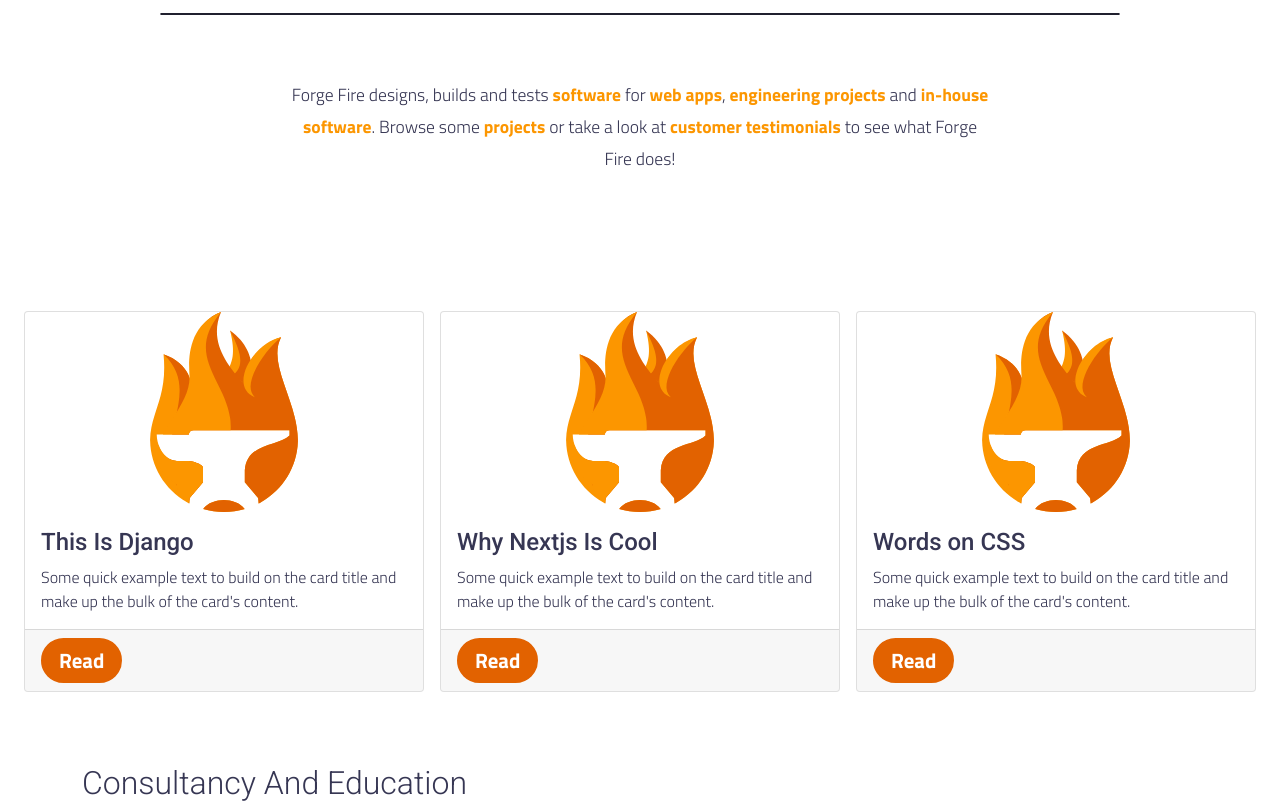
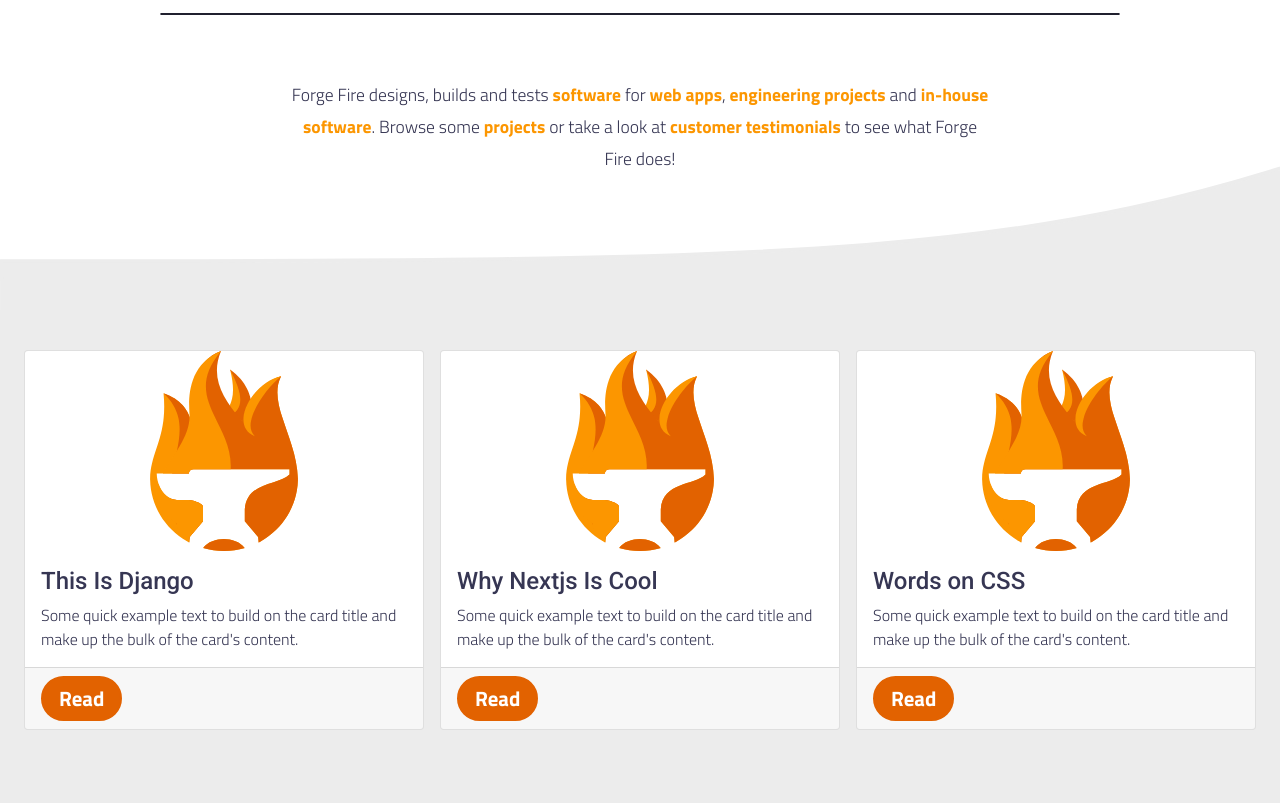
Before and after one commit to mickeybeurskens/forgefire-website, a Next.js app: page / in a window 1280 px wide. Shown: the part 600-1403 px from the top of the page. Built offline with nearby package versions, Linux system fonts and the light colour scheme.

Commit message:
Add swirl to home page background

```diff
--- /dev/null
+++ b/components/Swirl.js
@@ -0,0 +1,11 @@
+import styles from "../styles/swirl.module.scss"
+
+const Swirl = () => {
+  return (
+    <>
+      <div className={styles.swirl}/>
+    </>
+  )
+}
+
+export default Swirl
--- a/pages/index.js
+++ b/pages/index.js
@@ -1,17 +1,22 @@
 import React from 'react'
 import Hero from '../components/home/Hero'
+import Swirl from '../components/Swirl'
 import PostOverview from '../components/PostOverview'
 import ServiceOverview from '../components/home/ServiceOverview'
 import TestimonialsDots from '../components/home/TestimonialsDots'
 import { getAllPosts } from '../lib/post'
+import styles from "../styles/home.module.scss"
 
 const Home = (props) => {
   return (
     <main>
       <Hero/>
-      <PostOverview posts={props.posts} numberOfBlogs={3}/>
-      <ServiceOverview/>
-      <TestimonialsDots/>
+      <Swirl/>
+      <div className={styles.alt_bg}>
+        <PostOverview posts={props.posts} numberOfBlogs={3}/>
+        <ServiceOverview/>
+        <TestimonialsDots/>
+      </div>
     </main>
   )
   }
--- a/styles/home.module.scss
+++ b/styles/home.module.scss
@@ -0,0 +1,5 @@
+@import "default_style";
+
+.alt_bg {
+  background-color: $c-main-2;
+}
--- /dev/null
+++ b/styles/swirl.module.scss
@@ -0,0 +1,7 @@
+.swirl {
+  background-image: url('../public/bg-swirl.svg');
+  width: 100vw;
+  padding-top: 15%;
+  background-size: cover;
+  margin-top: -12%;
+}
```
Also changed, not shown: public/bg-swirl.svg (added).
